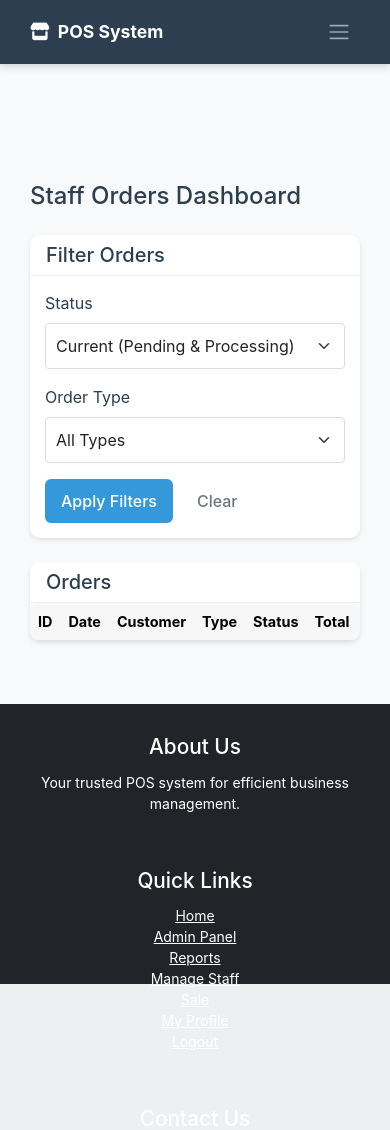
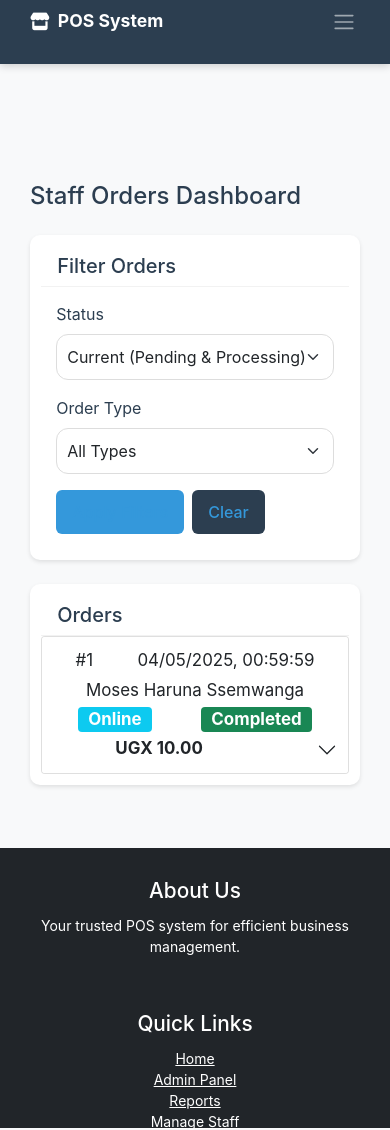
Before and after one commit to moses-p/POS-system1, a Flask app: page /staff/orders in a window 390 px wide. Shown: the top 1130 px of the page. Run offline with Flask 3, Linux system fonts and the light colour scheme; a user stored in the database is signed in; data comes from the database, SQL or seed files in the repository; lists and menus that the app fills with data are empty; some libraries are stand-ins or nearby versions.

Commit message:
Make order list compact and wrapping for better visibility on phones - Center badges, prices, and order details in accordion rows on mobile - Remove min-width and width:max-content to allow natural wrapping - Fix: Ensure badges and prices are always visible and not clipped on mobile devices - Refactor mobile CSS for order accordion: clean up redundant rules, enable wrapping, and center content - Enhance overall mobile responsiveness and user experience "

```diff
--- a/static/css/style.css
+++ b/static/css/style.css
@@ -2,8 +2,11 @@
 
 :root {
   /* Color variables */
-  --primary-color: #3498db;
-  --secondary-color: #2ecc71;
+  --primary-color: #000000; /* Black from logo */
+  --secondary-color: #ffffff; /* White from logo */
+  --accent-color: #e74c3c; /* Modern red accent */
+  --background-color: #f9f9f9;
+  --text-color: #222;
   --danger-color: #e74c3c;
   --warning-color: #f39c12;
   --dark-color: #34495e;
@@ -15,6 +18,7 @@
   --footer-height: 50px;
   --sidebar-width: 250px;
   --sidebar-collapsed-width: 60px;
+  --navbar-height: 56px;
 
   /* Spacing variables */
   --container-padding: 15px;
@@ -29,10 +33,10 @@
 
   /* Effects variables */
   --standard-transition: all 0.3s ease;
-  --card-shadow: 0 2px 10px rgba(0, 0, 0, 0.1);
+  --card-shadow: 0 2px 8px rgba(0,0,0,0.08);
   --hover-shadow: 0 5px 15px rgba(0, 0, 0, 0.1);
   --focus-shadow: 0 0 0 0.25rem rgba(52, 152, 219, 0.25);
-  --border-radius: 4px;
+  --border-radius: 12px;
 }
 
 /* Apply a natural box layout model to all elements */
@@ -44,11 +48,11 @@ html, body {
   height: 100%;
   margin: 0;
   padding: 0;
-  font-family: 'Roboto', -apple-system, BlinkMacSystemFont, 'Segoe UI', 'Helvetica Neue', Arial, sans-serif;
+  font-family: 'Segoe UI', Arial, sans-serif;
   font-size: var(--base-font-size);
   line-height: 1.5;
-  color: var(--dark-color);
-  background-color: var(--light-color);
+  color: var(--text-color);
+  background-color: var(--background-color);
   -webkit-font-smoothing: antialiased;
   -moz-osx-font-smoothing: grayscale;
   text-size-adjust: 100%; /* Prevent font size adjustment on orientation change */
@@ -65,8 +69,8 @@ html, body {
 header {
   height: var(--header-height);
   background-color: var(--primary-color);
-  color: white;
-  box-shadow: 0 2px 5px rgba(0, 0, 0, 0.1);
+  color: var(--secondary-color);
+  box-shadow: var(--card-shadow);
   position: sticky;
   top: 0;
   z-index: 1000;
@@ -74,24 +78,40 @@ header {
 }
 
 .navbar {
-  padding: 0 var(--container-padding);
+  background: var(--primary-color) !important;
+  color: var(--secondary-color);
+  height: var(--navbar-height);
+  display: flex;
+  align-items: center;
+  justify-content: space-between;
+  padding: 0 1rem;
+  box-shadow: var(--card-shadow);
 }
 
-.navbar-brand {
-  font-weight: 700;
-  font-size: var(--large-font-size);
-  padding: 0;
+.navbar-brand img {
+  height: 36px;
+  margin-right: 10px;
+  vertical-align: middle;
 }
 
 .navbar-toggler {
   border: none;
-  padding: 8px;
-  margin-right: 5px;
+  background: transparent;
+  color: var(--secondary-color);
+  font-size: 2rem;
 }
 
-.navbar-toggler:focus {
-  box-shadow: none;
-  outline: none;
+.navbar-nav .nav-link {
+  color: var(--secondary-color) !important;
+  font-size: 1.1rem;
+  margin: 0 0.5rem;
+  padding: 0.5rem 1rem;
+  border-radius: var(--border-radius);
+  transition: background 0.2s;
+}
+
+.navbar-nav .nav-link:hover {
+  background: rgba(255,255,255,0.08);
 }
 
 /* Improve touch target sizes for mobile navigation */
@@ -124,14 +144,12 @@ footer {
 }
 
 /* Card styling */
-.card {
-  border: none;
+.card, .table-responsive {
+  background: #fff;
   border-radius: var(--border-radius);
   box-shadow: var(--card-shadow);
-  margin-bottom: 20px;
-  overflow: hidden;
-  transition: var(--standard-transition);
-  background-color: white;
+  margin-bottom: 1.5rem;
+  padding: 1rem;
 }
 
 .card:hover {
@@ -162,36 +180,61 @@ footer {
 }
 
 /* Button styling */
-.btn {
+.btn, button {
   border-radius: var(--border-radius);
-  padding: 8px 15px;
-  transition: var(--standard-transition);
-  font-weight: 500;
+  font-size: 1.1rem;
+  padding: 0.7rem 1.5rem;
   border: none;
+  background: var(--primary-color);
+  color: var(--secondary-color);
+  transition: background 0.2s, color 0.2s;
 }
 
-.btn-primary {
-  background-color: var(--primary-color);
-}
-
-.btn-secondary {
-  background-color: var(--secondary-color);
+.btn-primary, .btn-success {
+  background: var(--primary-color);
+  color: var(--secondary-color);
 }
 
 .btn-danger {
-  background-color: var(--danger-color);
+  background: var(--accent-color);
+  color: #fff;
 }
 
 .btn-warning {
   background-color: var(--warning-color);
 }
 
+.btn:hover, .btn:focus {
+  background: var(--accent-color);
+  color: #fff;
+}
+
 /* Larger touch targets for mobile */
-@media (max-width: 767.98px) {
-  .btn {
-    padding: 10px 15px;
-    font-size: 16px;
-    min-height: 44px; /* Minimum touch target size */
+@media (max-width: 767px) {
+  .navbar {
+    flex-direction: column;
+    height: auto;
+    padding: 0.5rem 1rem;
+  }
+  .navbar-brand img {
+    height: 28px;
+  }
+  .card, .table-responsive {
+    padding: 0.7rem;
+  }
+  .btn, button {
+    font-size: 1rem;
+    padding: 0.8rem 1.2rem;
+  }
+  .table th, .table td {
+    font-size: 0.95rem;
+    padding: 0.6rem 0.3rem;
+  }
+  .table-responsive {
+    overflow-x: auto;
+  }
+  .card {
+    margin-bottom: 1rem;
   }
 }
 
@@ -207,51 +250,61 @@ input, select, textarea, button {
 }
 
 /* Responsive table for mobile */
-@media (max-width: 767.98px) {
-  .table-responsive-data table,
-  .table-responsive-data thead,
-  .table-responsive-data tbody,
-  .table-responsive-data tr {
+@media (max-width: 600px) {
+  .table, .table-responsive {
     display: block;
     width: 100%;
   }
-
-  .table-responsive-data thead tr {
-    position: absolute;
-    top: -9999px;
-    left: -9999px;
+  .table thead {
+    display: none;
   }
-
-  .table-responsive-data tr {
-    border: 1px solid #ddd;
-    margin-bottom: 10px;
+  .table tbody tr {
+    display: block;
+    margin-bottom: 1rem;
+    background: #fff;
     border-radius: var(--border-radius);
+    box-shadow: var(--card-shadow);
+    padding: 1rem;
   }
-
-  .table-responsive-data td {
+  .table td {
     display: flex;
     justify-content: space-between;
     align-items: center;
+    padding: 0.5rem 0;
     border: none;
-    border-bottom: 1px solid #eee;
-    position: relative;
-    padding-left: 50%;
-    text-align: right;
   }
-
-  .table-responsive-data td:before {
+  .table td:before {
     content: attr(data-label);
-    position: absolute;
-    left: 10px;
-    width: 45%;
-    padding-right: 10px;
+    font-weight: bold;
+    color: var(--primary-color);
+    margin-right: 1rem;
+  }
+  .table-responsive {
+    overflow-x: auto;
+  }
+  th, td {
     white-space: nowrap;
-    text-align: left;
-    font-weight: bold;
   }
-
-  .table-responsive-data td:last-child {
-    border-bottom: 0;
+  .accordion-button {
+    flex-wrap: wrap !important;
+    white-space: normal !important;
+    align-items: flex-start !important;
+  }
+  .accordion-button > span,
+  .accordion-button > .badge {
+    margin-bottom: 4px;
+    min-width: 0;
+    word-break: break-word;
+  }
+  .accordion-item {
+    overflow-x: auto;
+  }
+  .table {
+    font-size: 0.95em;
+  }
+  .table td, .table th {
+    white-space: normal !important;
+    word-break: break-word;
   }
 }
 
@@ -649,3 +702,120 @@ input, select, textarea, button {
     margin: 1.5cm;
   }
 }
+
+/* Floating install button for PWA */
+#floatingInstallBtn {
+  position: fixed;
+  bottom: 80px;
+  right: 20px;
+  z-index: 2000;
+  background: var(--primary-color);
+  color: var(--secondary-color);
+  border: none;
+  border-radius: 50px;
+  box-shadow: 0 2px 8px rgba(0,0,0,0.18);
+  padding: 14px 28px;
+  font-size: 1.15rem;
+  font-weight: 600;
+  cursor: pointer;
+  transition: background 0.2s;
+}
+#floatingInstallBtn:hover {
+  background: var(--accent-color);
+}
+
+.user-initials-avatar {
+  background: var(--primary-color) !important;
+  color: var(--secondary-color) !important;
+  width: 32px;
+  height: 32px;
+  display: flex;
+  align-items: center;
+  justify-content: center;
+  border-radius: 50%;
+  font-weight: bold;
+  font-size: 1.1rem;
+  margin-left: 0;
+  margin-right: auto;
+  box-shadow: 0 1px 3px rgba(0,0,0,0.08);
+}
+
+td:nth-child(5) {
+  background: none !important;
+  width: 60px;
+  height: auto;
+  padding-top: 8px;
+  padding-bottom: 8px;
+  position: relative;
+  overflow: visible;
+}
+
+th:nth-child(5), td:nth-child(5) {
+  min-width: 0;
+  width: auto;
+  text-align: left;
+  padding-left: 0 !important;
+  margin-left: 0 !important;
+}
+
+.user-initials-avatar {
+  margin-left: 0;
+  margin-right: auto;
+}
+
+.table-responsive {
+  overflow-x: auto !important;
+}
+
+/* --- MOBILE: Compact, wrapping, always-visible order rows --- */
+@media (max-width: 700px) {
+  .accordion .accordion-button,
+  .accordion .accordion-button.collapsed {
+    min-width: 0 !important;
+    width: 100% !important;
+    flex-wrap: wrap !important;
+    white-space: normal !important;
+    font-size: 0.92em !important;
+    padding: 0.5rem 0.7rem !important;
+    align-items: flex-start !important;
+    justify-content: flex-start !important;
+    text-align: left !important;
+  }
+  .accordion .accordion-button > span,
+  .accordion .accordion-button > .badge {
+    font-size: 0.92em !important;
+    padding: 0.25em 0.6em !important;
+    margin-bottom: 2px !important;
+    margin-right: 4px !important;
+    display: inline-block !important;
+    max-width: 100%;
+    word-break: break-word;
+    text-align: left !important;
+    vertical-align: middle !important;
+  }
+  .accordion .accordion-item {
+    overflow-x: visible !important;
+  }
+  .accordion .accordion-header {
+    width: 100% !important;
+  }
+}
+
+/* --- MOBILE: Center all accordion button content --- */
+@media (max-width: 700px) {
+  .accordion .accordion-button,
+  .accordion .accordion-button.collapsed {
+    justify-content: center !important;
+    text-align: center !important;
+    align-items: center !important;
+  }
+  .accordion .accordion-button > span,
+  .accordion .accordion-button > .badge {
+    text-align: center !important;
+    justify-content: center !important;
+    align-items: center !important;
+    margin-left: auto !important;
+    margin-right: auto !important;
+    display: inline-block !important;
+  }
+}
--- a/templates/staff/orders.html
+++ b/templates/staff/orders.html
@@ -44,90 +44,77 @@
         </div>
     </div>
 
-    <!-- Orders Table -->
+    <!-- Orders Accordion -->
     <div class="card">
         <div class="card-header">
             <h5 class="mb-0">Orders</h5>
         </div>
         <div class="card-body p-0">
-            <div class="table-responsive">
-                <table class="table table-hover mb-0">
-                    <thead class="table-light">
-                        <tr>
-                            <th>ID</th>
-                            <th>Date</th>
-                            <th>Customer</th>
-                            <th>Type</th>
-                            <th>Status</th>
-                            <th>Total</th>
-                            <th>Actions</th>
-                        </tr>
-                    </thead>
-                    <tbody id="ordersBody">
+            <div class="accordion" id="ordersAccordion">
                 {% if orders %}
                     {% for order in orders %}
-                            <tr {% if order.status in ['pending', 'processing'] %}class="table-warning"{% endif %}>
-                                <td>{{ order.id }}</td>
-                                <td>{{ order.order_date|localtime }}</td>
-                                <td>
-                                    {% if order.customer_name %}
-                                        {{ order.customer_name }}
-                                    {% else %}
-                                        Anonymous Customer
-                                    {% endif %}
-                                </td>
-                                <td>
-                                    <span class="badge bg-{% if order.order_type == 'online' %}info{% else %}primary{% endif %}">
-                                        {{ order.order_type|replace('-', ' ')|title }}
-                                    </span>
-                                </td>
-                                <td>
-                                    <span class="badge bg-{{ {
-                                        'pending': 'warning',
-                                        'processing': 'info',
-                                        'completed': 'success',
-                                        'cancelled': 'danger'
-                                    }.get(order.status, 'secondary') }}">
+                    <div class="accordion-item">
+                        <h2 class="accordion-header" id="heading{{ order.id }}">
+                            <button class="accordion-button collapsed" type="button" data-bs-toggle="collapse" data-bs-target="#collapse{{ order.id }}" aria-expanded="false" aria-controls="collapse{{ order.id }}">
+                                <span class="me-3">#{{ order.id }}</span>
+                                <span class="me-3">{{ order.order_date|localtime }}</span>
+                                <span class="me-3">{{ order.customer_name or 'Anonymous Customer' }}</span>
+                                <span class="badge bg-{% if order.order_type == 'online' %}info{% else %}primary{% endif %} me-2">{{ order.order_type|replace('-', ' ')|title }}</span>
+                                <span class="badge
+                                    {% if order.status == 'pending' %}bg-warning
+                                    {% elif order.status == 'processing' %}bg-info
+                                    {% elif order.status == 'completed' %}bg-success
+                                    {% elif order.status == 'cancelled' %}bg-danger
+                                    {% else %}bg-secondary
+                                    {% endif %} me-2">
                                     {{ order.status|title }}
                                 </span>
-                                </td>
-                                <td>UGX {{ order.total_amount|round(2) }}</td>
-                                <td>
-                                    <a href="{{ url_for('staff_order_detail', order_id=order.id) }}"
-                                       class="btn btn-sm btn-primary">View</a>
-                                </td>
-                            </tr>
+                                <span class="fw-bold">UGX {{ order.total_amount|int }}</span>
+                            </button>
+                        </h2>
+                        <div id="collapse{{ order.id }}" class="accordion-collapse collapse" aria-labelledby="heading{{ order.id }}" data-bs-parent="#ordersAccordion">
+                            <div class="accordion-body">
+                                <div><strong>Order ID:</strong> {{ order.id }}</div>
+                                <div><strong>Date:</strong> {{ order.order_date|localtime }}</div>
+                                <div><strong>Customer:</strong> {{ order.customer_name or 'Anonymous Customer' }}</div>
+                                <div><strong>Type:</strong> {{ order.order_type|replace('-', ' ')|title }}</div>
+                                <div><strong>Status:</strong> {{ order.status|title }}</div>
+                                <div><strong>Total:</strong> UGX {{ order.total_amount|int }}</div>
+                                <div class="mt-2">
+                                    <a href="{{ url_for('staff_order_detail', order_id=order.id) }}" class="btn btn-sm btn-primary">View Full Details</a>
+                                </div>
+                            </div>
+                        </div>
+                    </div>
                     {% endfor %}
                 {% else %}
-                            <tr>
-                                <td colspan="7" class="text-center py-4">No orders found.</td>
-                            </tr>
+                    <div class="p-4 text-center text-muted">No orders found.</div>
                 {% endif %}
-                    </tbody>
-                </table>
             </div>
         </div>
     </div>
 
     <!-- Pagination -->
     {% if total_pages > 1 %}
-    <nav class="mt-4">
+    <nav aria-label="Page navigation" class="mt-4">
         <ul class="pagination justify-content-center">
-            <li class="page-item {% if page == 1 %}disabled{% endif %}">
+            {% if page > 1 %}
+            <li class="page-item">
                 <a class="page-link" href="{{ url_for('staff_orders', page=page-1, status=status_filter, order_type=order_type_filter) }}">Previous</a>
             </li>
+            {% endif %}
 
             {% for p in range(1, total_pages + 1) %}
-                {% if p >= page - 2 and p <= page + 2 %}
             <li class="page-item {% if p == page %}active{% endif %}">
                 <a class="page-link" href="{{ url_for('staff_orders', page=p, status=status_filter, order_type=order_type_filter) }}">{{ p }}</a>
             </li>
-                {% endif %}
             {% endfor %}
 
-            <li class="page-item {% if page == total_pages %}disabled{% endif %}">
+            {% if page < total_pages %}
+            <li class="page-item">
                 <a class="page-link" href="{{ url_for('staff_orders', page=page+1, status=status_filter, order_type=order_type_filter) }}">Next</a>
             </li>
+            {% endif %}
         </ul>
     </nav>
     {% endif %}
@@ -141,6 +128,14 @@
    setInterval(refreshOrders, 30000);
  });
 
+ function formatDate(dateStr) {
+   const d = new Date(dateStr);
+   return d.toLocaleString('en-GB', {
+     year: 'numeric', month: '2-digit', day: '2-digit',
+     hour: '2-digit', minute: '2-digit', second: '2-digit'
+   });
+ }
+
  function refreshOrders() {
    const params = new URLSearchParams(window.location.search);
    let status = params.get('status') || 'current';
@@ -151,27 +146,47 @@
      .then(r => r.json())
      .then(data => {
         if (!data.success) throw new Error(data.error || 'Unknown');
-        const tbody = document.getElementById('ordersBody');
-        if (!tbody) return;
-        tbody.innerHTML = '';
+        const accordion = document.getElementById('ordersAccordion');
+        if (!accordion) return;
+        accordion.innerHTML = '';
         if (data.orders.length === 0) {
-           tbody.innerHTML = `<tr><td colspan="7" class="text-center py-4">No orders found.</td></tr>`;
+           accordion.innerHTML = `<div class="p-4 text-center text-muted">No orders found.</div>`;
            return;
         }
         data.orders.forEach(order => {
-          const tr = document.createElement('tr');
-          const badgeMap = {pending:'warning', processing:'info', completed:'success', cancelled:'danger'};
-          const highlight = (order.status === 'pending' || order.status === 'processing') ? 'table-warning' : '';
-          tr.className = highlight;
-          tr.innerHTML = `
-            <td>${order.id}</td>
-            <td>${order.order_date|localtime}</td>
-            <td>${order.customer_name}</td>
-            <td><span class="badge bg-${order.order_type==='online'?'info':'primary'}">${order.order_type.replace('-',' ').replace(/\b\w/g,c=>c.toUpperCase())}</span></td>
-            <td><span class="badge bg-${badgeMap[order.status]||'secondary'}">${order.status.charAt(0).toUpperCase()+order.status.slice(1)}</span></td>
-            <td>UGX ${Number(order.total_amount).toFixed(2)}</td>
-            <td><a href="/staff/order/${order.id}" class="btn btn-sm btn-primary">View</a></td>`;
-          tbody.appendChild(tr);
+          const item = document.createElement('div');
+          item.className = 'accordion-item';
+          item.innerHTML = `
+            <h2 class="accordion-header" id="heading${order.id}">
+                <button class="accordion-button collapsed" type="button" data-bs-toggle="collapse" data-bs-target="#collapse${order.id}" aria-expanded="false" aria-controls="collapse${order.id}">
+                    <span class="me-3">#${order.id}</span>
+                    <span class="me-3">${formatDate(order.order_date)}</span>
+                    <span class="me-3">${order.customer_name || 'Anonymous Customer'}</span>
+                    <span class="badge bg-${order.order_type==='online'?'info':'primary'} me-2">${order.order_type.replace('-',' ').replace(/\b\w/g,c=>c.toUpperCase())}</span>
+                    <span class="badge bg-${
+                      order.status==='pending' ? 'warning' :
+                      order.status==='processing' ? 'info' :
+                      order.status==='completed' ? 'success' :
+                      order.status==='cancelled' ? 'danger' : 'secondary'
+                    } me-2">${order.status.charAt(0).toUpperCase()+order.status.slice(1)}</span>
+                    <span class="fw-bold">UGX ${Number(order.total_amount).toFixed(2)}</span>
+                </button>
+            </h2>
+            <div id="collapse${order.id}" class="accordion-collapse collapse" aria-labelledby="heading${order.id}" data-bs-parent="#ordersAccordion">
+                <div class="accordion-body">
+                    <div><strong>Order ID:</strong> ${order.id}</div>
+                    <div><strong>Date:</strong> ${formatDate(order.order_date)}</div>
+                    <div><strong>Customer:</strong> ${order.customer_name || 'Anonymous Customer'}</div>
+                    <div><strong>Type:</strong> ${order.order_type.replace('-', ' ').replace(/\b\w/g,c=>c.toUpperCase())}</div>
+                    <div><strong>Status:</strong> ${order.status.charAt(0).toUpperCase()+order.status.slice(1)}</div>
+                    <div><strong>Total:</strong> UGX ${Number(order.total_amount).toFixed(2)}</div>
+                    <div class="mt-2">
+                        <a href="/staff/order/${order.id}" class="btn btn-sm btn-primary">View Full Details</a>
+                    </div>
+                </div>
+            </div>
+        </div>`;
+          accordion.appendChild(item);
         });
      })
      .catch(err => console.error('Error refreshing orders', err));
```
Lines whose indentation alone changed are shown as unchanged.
